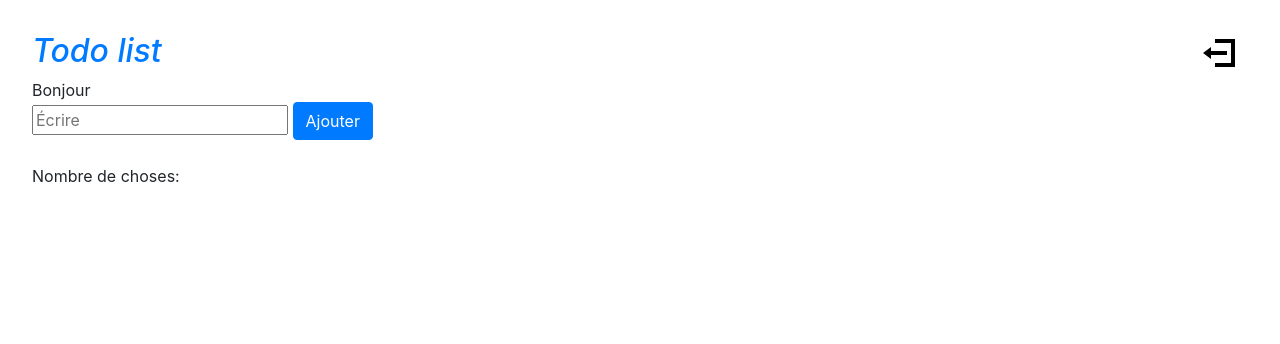
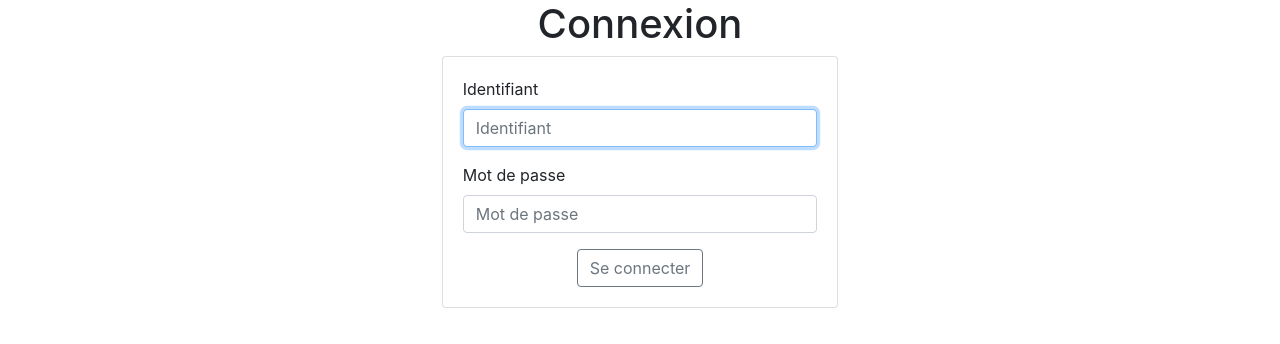
Before and after one commit to hajjiw/app-web-et-mobile, a website: page cours3/public/index.html in a window 1280 px wide. Drawn offline with nearby package versions, Linux system fonts and the light colour scheme; no server answers.

Commit message:
index is now login page

```diff
--- a/cours3/public/index.html
+++ b/cours3/public/index.html
@@ -1,54 +1,59 @@
 <!DOCTYPE html>
-<html lang="en" ng-app="TodoApp">
+<html lang="en" ng-app="LoginApp">
   <head>
     <meta charset="UTF-8" />
     <meta name="viewport" content="width=device-width, initial-scale=1.0" />
     <meta http-equiv="X-UA-Compatible" content="ie=edge" />
-    <title>Todo List</title>
     <script src="https://ajax.googleapis.com/ajax/libs/angularjs/1.7.7/angular.min.js"></script>
     <script src="index.js"></script>
     <link
       rel="stylesheet"
       href="https://unpkg.com/bootstrap@4.1.0/dist/css/bootstrap.min.css"
     />
-    <link rel="stylesheet" href="css/style.css" />
+    <title>Connexion</title>
   </head>
-  <body ng-controller="mainController" style="margin: 2em">
-    <button class="btn btn-link float-right" ng-click="logout()">
-      <img
-        src="assets/account-logout.svg"
-        title="Log out"
-        width="32"
-        height="32"
-      />
-    </button>
-    <h2 class="text-primary font-italic">Todo list</h2>
-    Bonjour <span ng-bind="user" class="font-weight-bold font-italic"></span>
-    <div id="todo-form">
-      <form>
-        <input type="text" placeholder="Écrire" ng-model="formData.todo" />
-        <button type="submit" ng-click="createTodo()" class="btn btn-primary">
-          Ajouter
-        </button>
-      </form>
-    </div>
-    <br />Nombre de choses: {{ list.length }}
-    <div id="todo-list">
-      <ul style="list-style-type: none; margin: 0; padding: 0;">
-        <li ng-repeat="x in list track by $index">
-          <button ng-click="deleteTodo(x._id)" class="btn btn-link">
-            &times;</button
-          ><span style="color: rgba(0, 0, 0, 0.5)" class="small"
-            >({{ x.date }})</span
-          >
-          <input
-            type="text"
-            ng-model="x.todo"
-            class="todo"
-            ng-blur="updateTodo(x)"
-          />
-        </li>
-      </ul>
+  <body>
+    <h1 class="text-bold text-center">Connexion</h1>
+    <div class="col-sm-4 m-auto">
+      <div class="card">
+        <div class="card-body" ng-controller="loginController">
+          <form>
+            <div class="form-group">
+              <label for="loginForm">Identifiant</label>
+              <input
+                type="text"
+                name="login"
+                id="login"
+                placeholder="Identifiant"
+                class="form-control"
+                ng-model="credentials.username"
+                autofocus
+              />
+            </div>
+            <div class="form-group">
+              <label for="pwdForm">Mot de passe</label>
+              <input
+                type="password"
+                name="pwd"
+                id="pwd"
+                placeholder="Mot de passe"
+                class="form-control"
+                ng-model="credentials.password"
+              />
+            </div>
+            <div class="text-center">
+              <button
+                type="submit"
+                id="connecter"
+                class="btn btn-outline-secondary"
+                ng-click="login()"
+              >
+                Se connecter
+              </button>
+            </div>
+          </form>
+        </div>
+      </div>
     </div>
   </body>
 </html>
--- a/cours3/public/index.js
+++ b/cours3/public/index.js
@@ -92,10 +92,9 @@ let loginController = ($scope, $http, $window) => {
     $http
       .post('/login', $scope.credentials)
       .then(data => {
-        console.log(data);
         if (data.data.status === 401 || data.data === false)
           $window.location.href = '/login';
-        else $window.location.href = '/';
+        else $window.location.href = '/todo';
       })
       .catch(err => {
         console.log('Error: ' + err);
```
Also changed, not shown: cours3/public/todo.html (added, +57 -0 lines).
